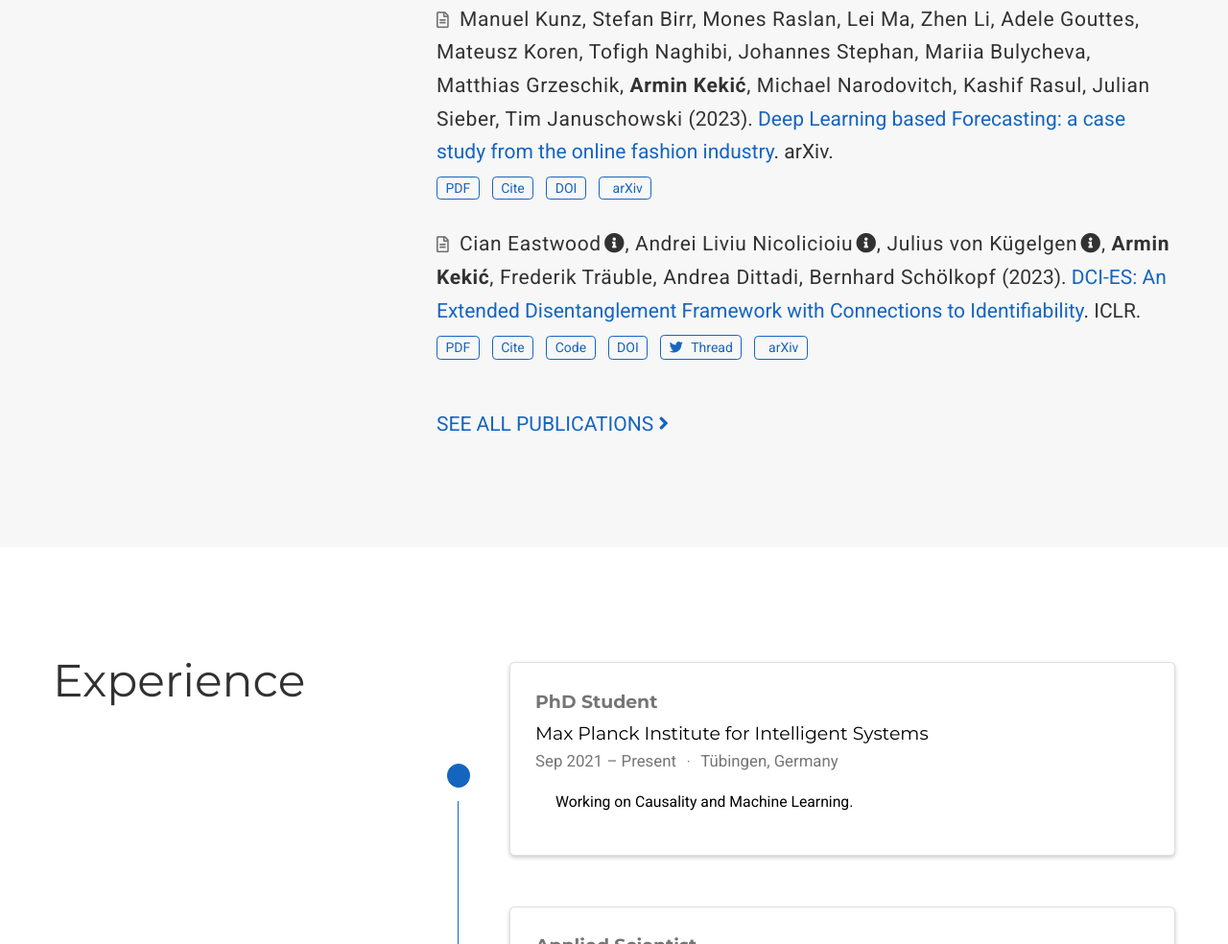
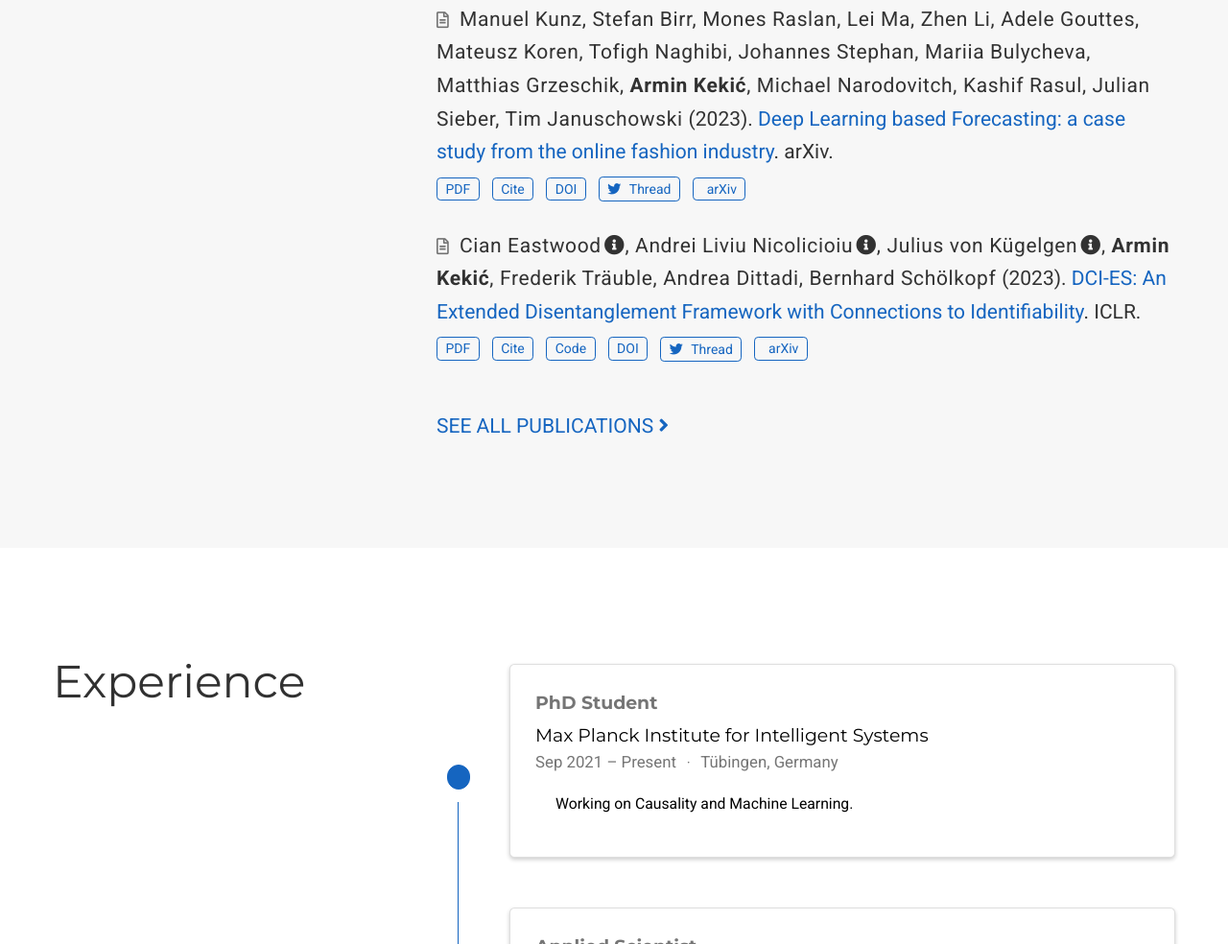
Before and after one commit to akekic/akekic.github.io, a plain HTML site: page index.html in a window 1280 px wide. Shown: the part 1687-2671 px from the top of the page at 96% size. Drawn offline with nearby package versions, Linux system fonts and the light colour scheme; some packages are replaced by stand-ins of ours; some icons are missing.

Commit message:
Add twitter thread to Zalando paper

```diff
--- a/index.html
+++ b/index.html
@@ -1433,6 +1433,22 @@
 
 
 
+
+
+  <a class="btn btn-outline-primary btn-page-header btn-sm" href="https://twitter.com/armin_kekic/status/1667181047480479751?s=20" target="_blank" rel="noopener">
+    <i class="fab fa-twitter mr-1"></i>
+    Thread
+  </a>
+
+
+
+
+
+
+
+
+
+
   <a class="btn btn-outline-primary btn-page-header btn-sm" href="https://arxiv.org/abs/2305.14406" target="_blank" rel="noopener">
     <i class="ai ai-arxiv mr-1"></i>
     arXiv
```
Also changed, not shown: publication/deep-learning-based/index.html (+16 -0 lines), publication/index.html (+16 -0 lines).
